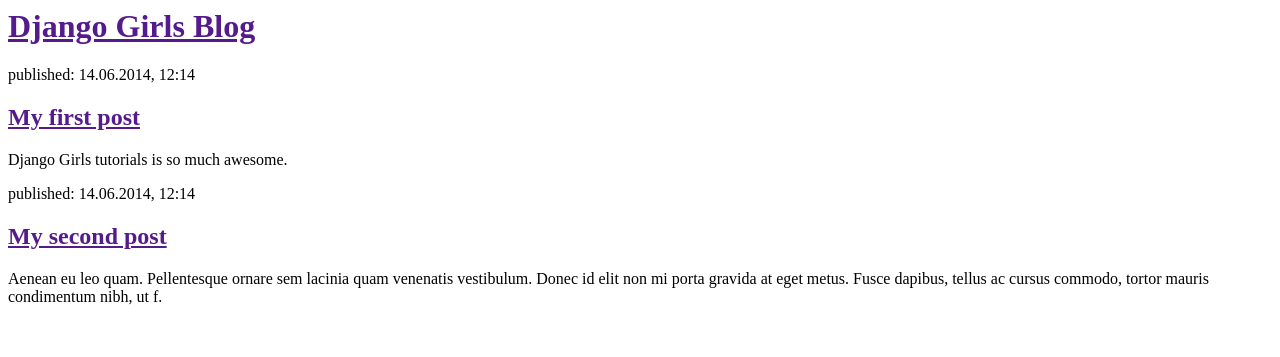
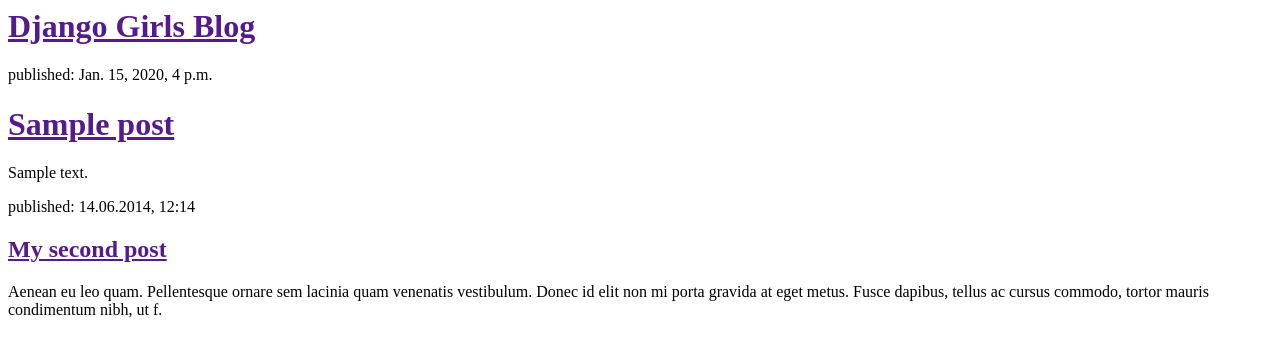
Before and after one commit to Mamun-dueee/my-first-blog, a Django app: template blog/templates/blog/post_list.html in a window 1280 px wide. Shown: the top 357 px of the page. Run offline with Django 3.2, Linux system fonts and the light colour scheme; the template is opened without the code that fills it: values that come from a table or form of the project are taken from there, others are empty; tables that the repository leaves empty hold one stand-in row (values such as "Sample post").

Commit message:
Modified templates to display posts from database.

```diff
--- a/blog/templates/blog/post_list.html
+++ b/blog/templates/blog/post_list.html
@@ -7,11 +7,13 @@
             <h1><a href="">Django Girls Blog</a></h1>
         </div>
 
-        <div>
-            <p>published: 14.06.2014, 12:14</p>
-            <h2><a href="">My first post</a></h2>
-            <p>Django Girls tutorials is so much awesome.</p>
-        </div>
+        {% for post in posts %}
+            <div>
+                <p>published: {{ post.published_date }}</p>
+                <h1><a href="">{{ post.title }}</a></h1>
+                <p>{{ post.text|linebreaksbr }}</p>
+            </div>
+        {% endfor %}
 
         <div>
             <p>published: 14.06.2014, 12:14</p>
--- a/blog/views.py
+++ b/blog/views.py
@@ -1,6 +1,9 @@
 from django.shortcuts import render
+from django.utils import timezone
+from .models import Post
 
 # Create your views here.
 
 def post_list(request):
-	return render(request, 'blog/post_list.html', {})
+	posts = Post.objects.filter(published_date__lte=timezone.now()).order_by('published_date')
+	return render(request, 'blog/post_list.html', {'posts': posts})
```
